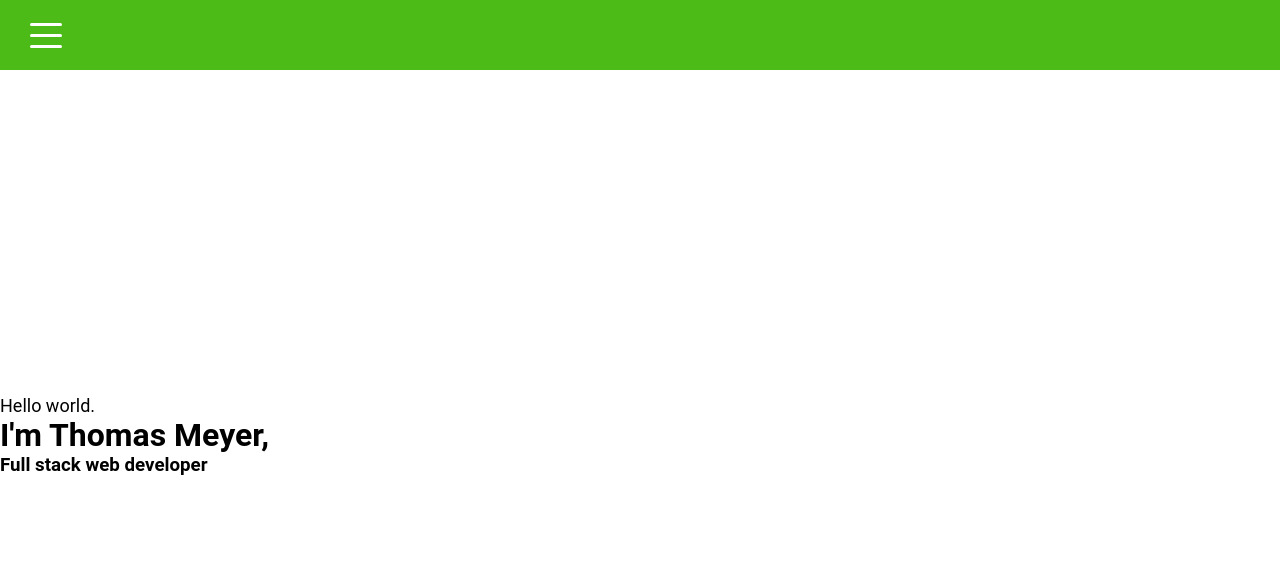
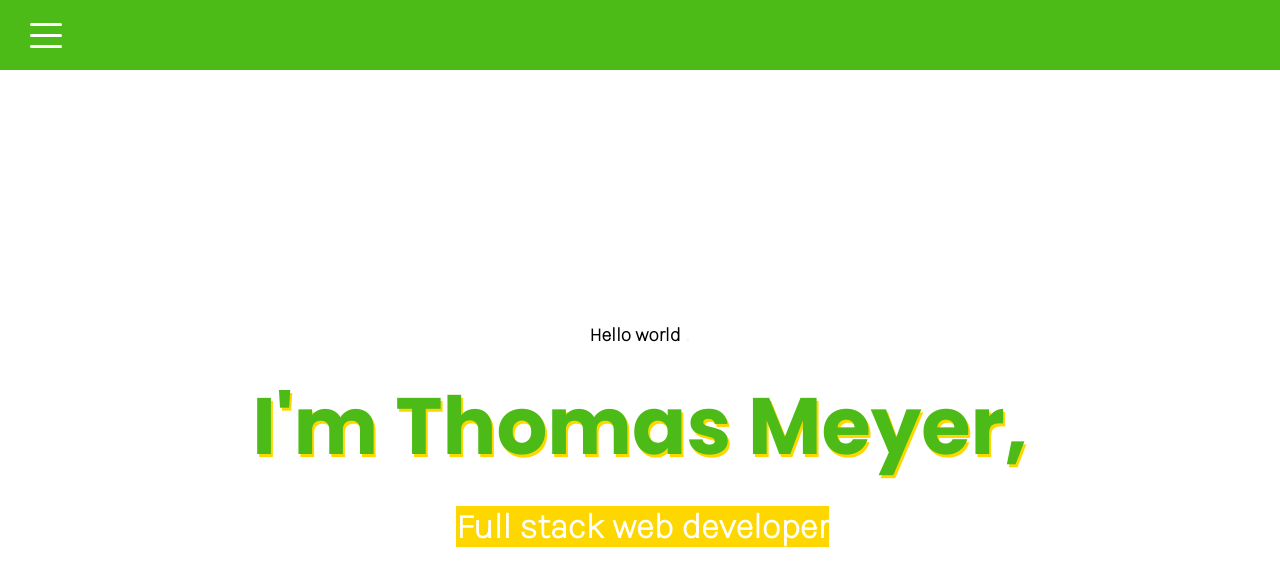
Before and after one commit to tmeyer01/portfolio, a React (Create React App) app: page / in a window 1280 px wide. Shown: the top 586 px of the page. Built offline with nearby package versions, Linux system fonts and the light colour scheme.

Commit message:
styled welcome component

```diff
--- a/src/components/welcome/Welcome.jsx
+++ b/src/components/welcome/Welcome.jsx
@@ -5,7 +5,7 @@ export default function Welcome() {
    <div className="welcome" id="welcome">
 
     <div className="name--title--wrapper">
-      <p>Hello world.</p>
+      <p>Hello world <span className="blink">.</span></p>
       <h1>I'm Thomas Meyer,</h1>
       <h3 className="title"> Full stack web developer</h3>
 
--- a/src/components/welcome/welcome.scss
+++ b/src/components/welcome/welcome.scss
@@ -1,7 +1,9 @@
+@import "../../global.scss";
+
 .welcome{
-  background-color: white;
   display: flex;
   justify-content: center;
+  background-color: white;
   width: 100%;
 
   .name--title--wrapper{
@@ -11,10 +13,37 @@
     flex-direction: column;
     justify-content: center;
     position: relative;
+    align-items: center;
 
 
     p{
-      font-size: large;
+      font-family: $otherfont;
+      font-weight: bold;
+      font-size: larger;
+
+      .blink{
+        animation: blinker 1s linear infinite;
+      }
+      @keyframes blinker {
+        50% { opacity: 0; }
+      }
+    }
+
+    h1{
+      font-family: $titlefont;
+      font-size: 80px;
+      margin:20px 0;
+      color:$maincolor;
+      text-shadow: 2px 3px gold;
+    }
+
+    h3{
+      font-size: 35px;
+      margin-left:5px;
+      color:white;
+      background-color: gold;
+      font-family: $otherfont;
+
     }
   }
 }
```
